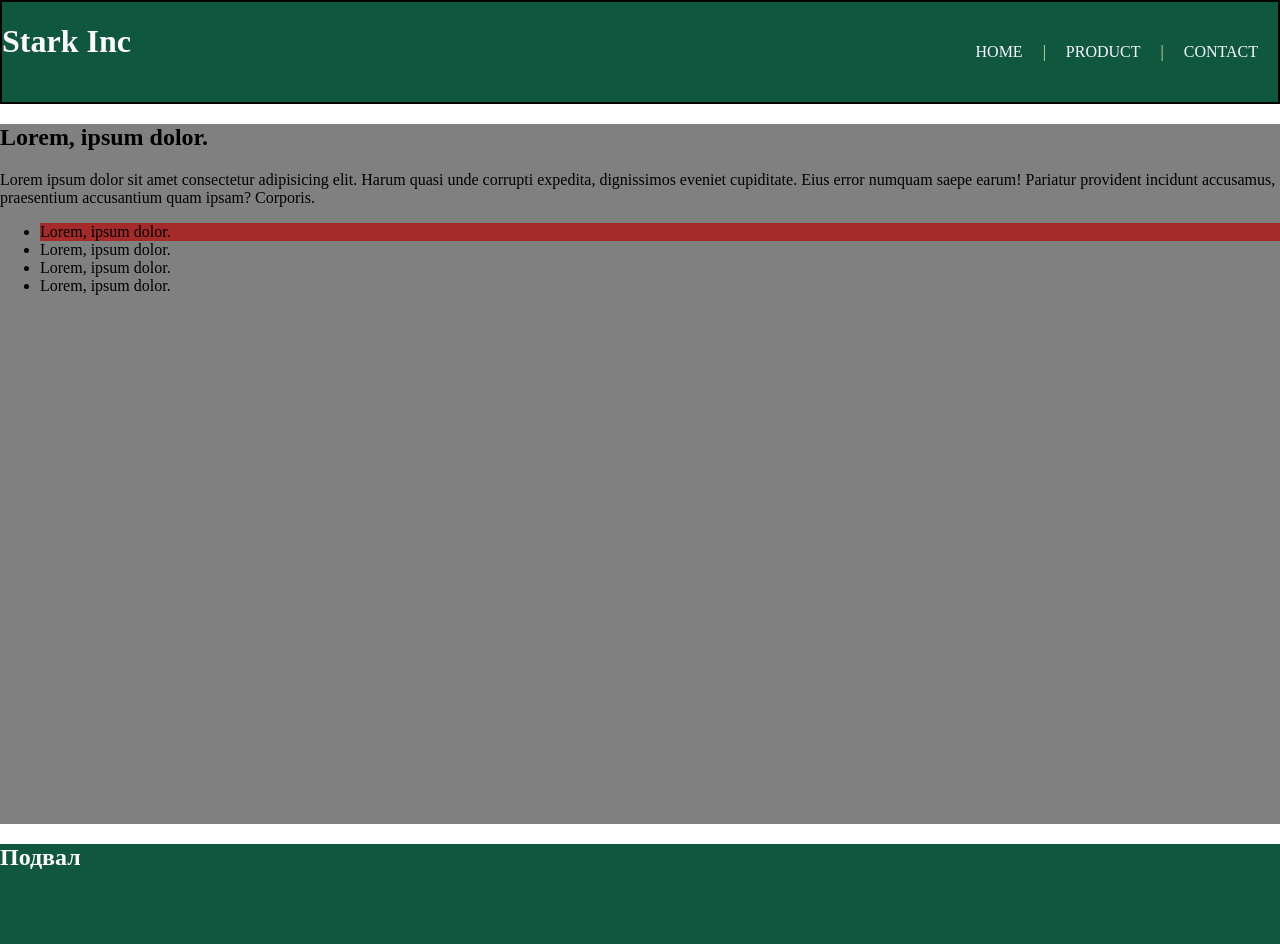
After one commit to iLICH57/My_web, a Flask app: template templates/contact.html in a window 1280 px wide. The commit adds this page. Run offline with Flask 2, Linux system fonts and the light colour scheme; the template is opened without the code that fills it, so the values that code supplies are empty.

Commit message:
mdified project

```diff
--- a/app.py
+++ b/app.py
@@ -42,7 +42,7 @@ def product_page():
 
 @app.route("/contact")
 def contact_page():
-    return "<h1>Contact</h1>"
+    return render_template("contact.html")
 
 # точка входа
 if __name__ == "__main__":
--- a/static/style.css
+++ b/static/style.css
@@ -1,13 +1,21 @@
 @import url('https://fonts.googleapis.com/css2?family=Ubuntu:ital,wght@1,700&display=swap');
 
+/* универсальный селектор */
+/* *{
+    padding: 50px;
+} */
+body{
+    margin: 0;
+}
 /* шапка и подвал */
 header, footer {
+    padding: 0;
+    margin: 0;
     height: 100px;
     background-color: rgb(16, 87, 63);
     font-family: 'Ubuntu' 'Arial', sans-serif;
     color: rgb(253, 249, 249);
 }
-
 /* шапка */
 .menu {
     border: 2px solid black;
@@ -22,6 +30,10 @@ header, footer {
     justify-content: flex-end;
     align-items: center;
 }
+/* псевдокласс состояния который срабатывает при посещении ссылки
+.navigate a:visited{
+    color: rgb(226, 21, 130);
+} */
 .navigate a {
     font-family: 'Ubuntu' 'Arial', sans-serif;
     color: ghostwhite;
@@ -29,9 +41,50 @@ header, footer {
     text-decoration: none;
     text-transform: uppercase;
 }
+/* Псевдоклассы положения */
+/* .navigate div:first-child {
+    font-size: 20px;
+}
+.navigate div:last-child {
+    font-size: 40px;
+}
+.navigate div:nth-child(odd) {
+    font-size: 12px; */
+}
+/* псевдокласс который срабатывает при наведении курсора */
+.navigate a:hover {
+    color: rgb(146, 160, 22);
+    /* font-size: 20px; */
+}
+/* псевдокласс состояния который срабатывает при нажатии элемента */
+.navigate a:active{
+    color: rgb(170, 138, 223);
+}
+/* псевдоэлемент */
+/* .navigate div:before {
+    content: "*";
+    color: darkorange;
+}   */
+.navigate div:after {
+    content: "|";
+    color: rgb(218, 231, 158);
+}
+.navigate div:last-child:after {
+    content: none;
+}
 
 /* основная часть */
 .main {
     background-color: gray;
     height: 700px;
 }
+li:first-child {
+    background-color: brown;
+}
+.generator{
+    height: 100%;
+    display: flex;
+    flex-direction: column;
+    align-items: center;
+    justify-content: center;
+}
--- /dev/null
+++ b/templates/contact.html
@@ -0,0 +1,20 @@
+<!-- ссылка на файл шаблона -->
+{% extends "base.html" %}
+
+<!-- разметка основной части первой страницы -->
+{% block main %}
+
+<div>
+    <h2>Lorem, ipsum dolor.</h2>
+    <p>
+        Lorem ipsum dolor sit amet consectetur adipisicing elit. Harum quasi unde corrupti expedita, dignissimos eveniet cupiditate. Eius error numquam saepe earum! Pariatur provident incidunt accusamus, praesentium accusantium quam ipsam? Corporis.
+    </p>
+    <ul>
+        <li>Lorem, ipsum dolor.</li>
+        <li>Lorem, ipsum dolor.</li>
+        <li>Lorem, ipsum dolor.</li>
+        <li>Lorem, ipsum dolor.</li>
+    </ul>
+</div>
+
+{% endblock %}
--- a/templates/product.html
+++ b/templates/product.html
@@ -2,7 +2,7 @@
 
 {% block main %}
 
-<div>
+<div class="generator">
     <h2>Генератор пароля</h2>
     <form method="post">
        <!-- поля ввода данных -->
```
